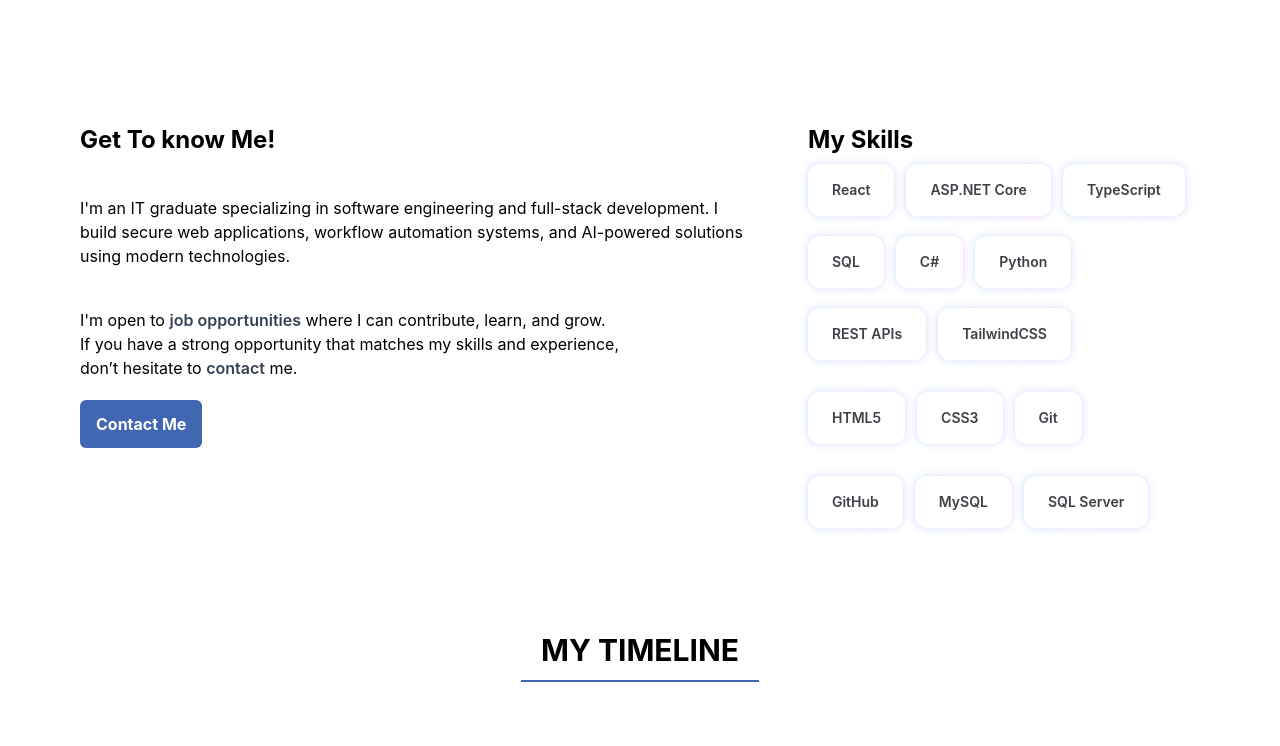
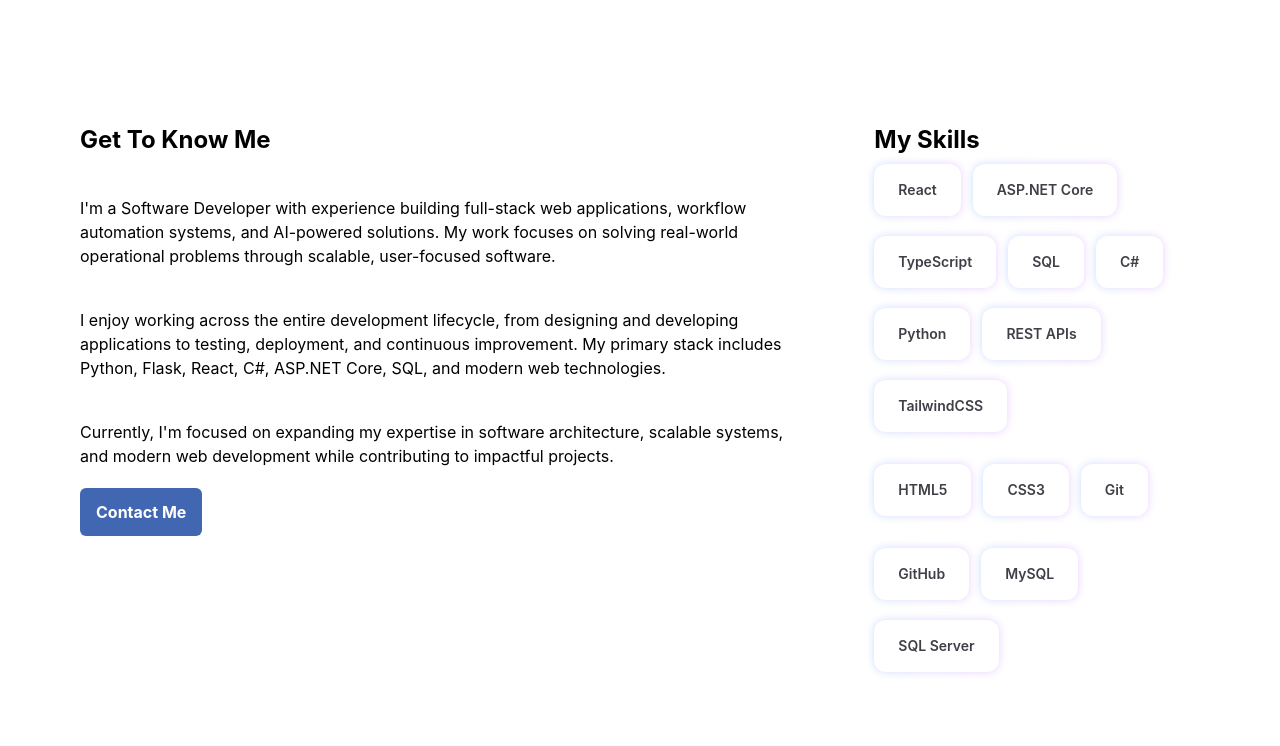
Before and after one commit to BonganiGlen04/portfolio, a React (Vite) app: page / in a window 1280 px wide. Shown: the part 1160-1906 px from the top of the page. Built offline with nearby package versions, Linux system fonts and the light colour scheme; what forminit would draw is missing.

Commit message:
changes before deployment

```diff
--- a/src/Components/About.tsx
+++ b/src/Components/About.tsx
@@ -32,14 +32,23 @@ const About = () => {
         <div className="md:mt-20 ml-10 md:ml-20 md:grow">
           <Fade direction="left">
             <div>
-              <h1 className="font-bold text-2xl">Get To know Me!</h1>
-              <p className="mt-10 mr-5">
-                I'm an IT graduate specializing in software engineering and full-stack development. I build secure web applications, workflow automation systems, and AI-powered solutions using modern technologies.
+              <h1 className="font-bold text-2xl">Get To Know Me</h1>
+
+              <p className="mt-10 mr-10">
+                I'm a Software Developer with experience building full-stack web applications,
+                workflow automation systems, and AI-powered solutions. My work focuses on
+                solving real-world operational problems through scalable, user-focused software.
               </p>
-              <p className="mt-10 mr-5">
-                I'm open to <span className="font-semibold text-gray-700">job opportunities</span> where I can contribute, learn, and grow.
-                <br />If you have a strong opportunity that matches my skills and experience,
-                <br />don’t hesitate to <span className="font-semibold text-gray-700">contact</span> me.
+
+              <p className="mt-10 mr-10">
+                I enjoy working across the entire development lifecycle, from designing and
+                developing applications to testing, deployment, and continuous improvement.
+                My primary stack includes Python, Flask, React, C#, ASP.NET Core, SQL, and modern web technologies.
+              </p>
+
+              <p className="mt-10 mr-10">
+                Currently, I'm focused on expanding my expertise in software architecture,
+                scalable systems, and modern web development while contributing to impactful projects.
               </p>
             </div>
           </Fade>
--- a/src/Components/Contact.tsx
+++ b/src/Components/Contact.tsx
@@ -89,7 +89,7 @@ const Contact = () => {
           </div>
           <div className="flex flex-col gap-2 ml-4 w-[80%] md:w-full lg:w-80">
             <div className="flex items-center gap-2">
-              <span className="inline-flex items-center rounded-l-md border border-gray-300 bg-gray-100 px-3 text-gray-700">+27</span>
+              <span className="inline-flex items-center py-2 px-4 rounded-l-md border border-gray-300 bg-gray-100 px-3 text-gray-700">+27</span>
               <input
                 className="w-full rounded-r-md border border-l-0 border-gray-300 py-2 px-4"
                 type="tel"
```
